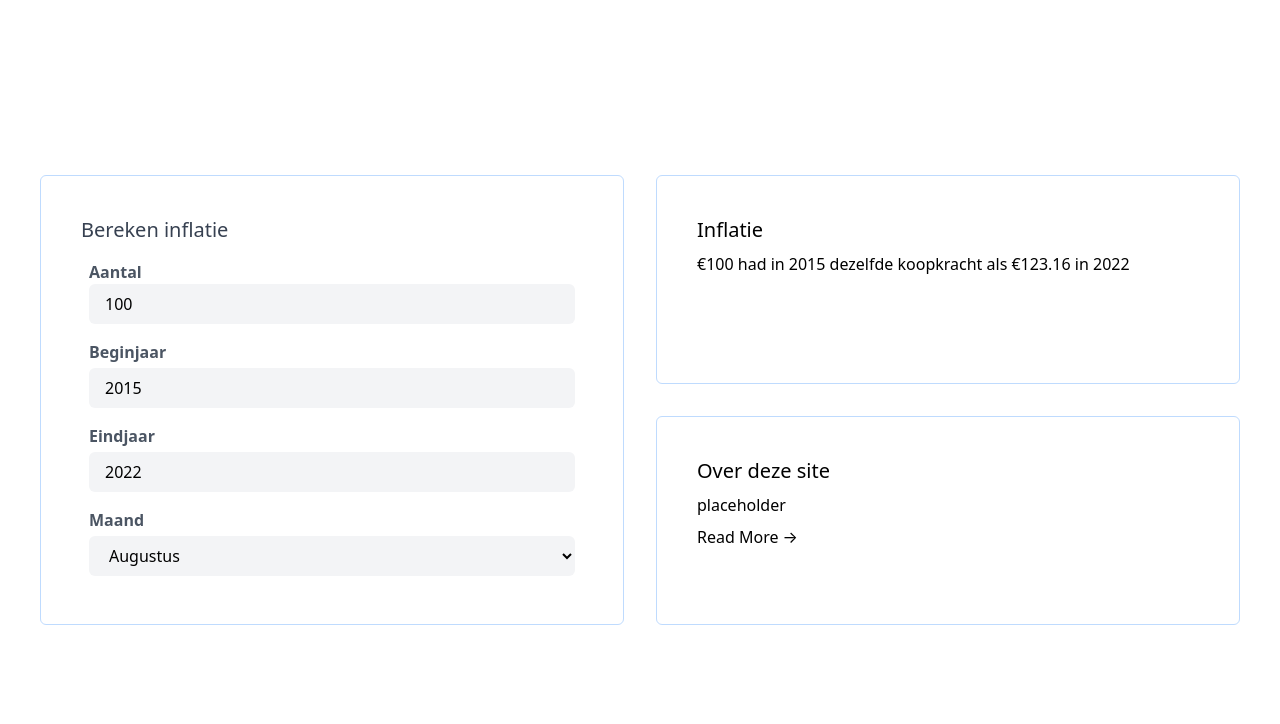
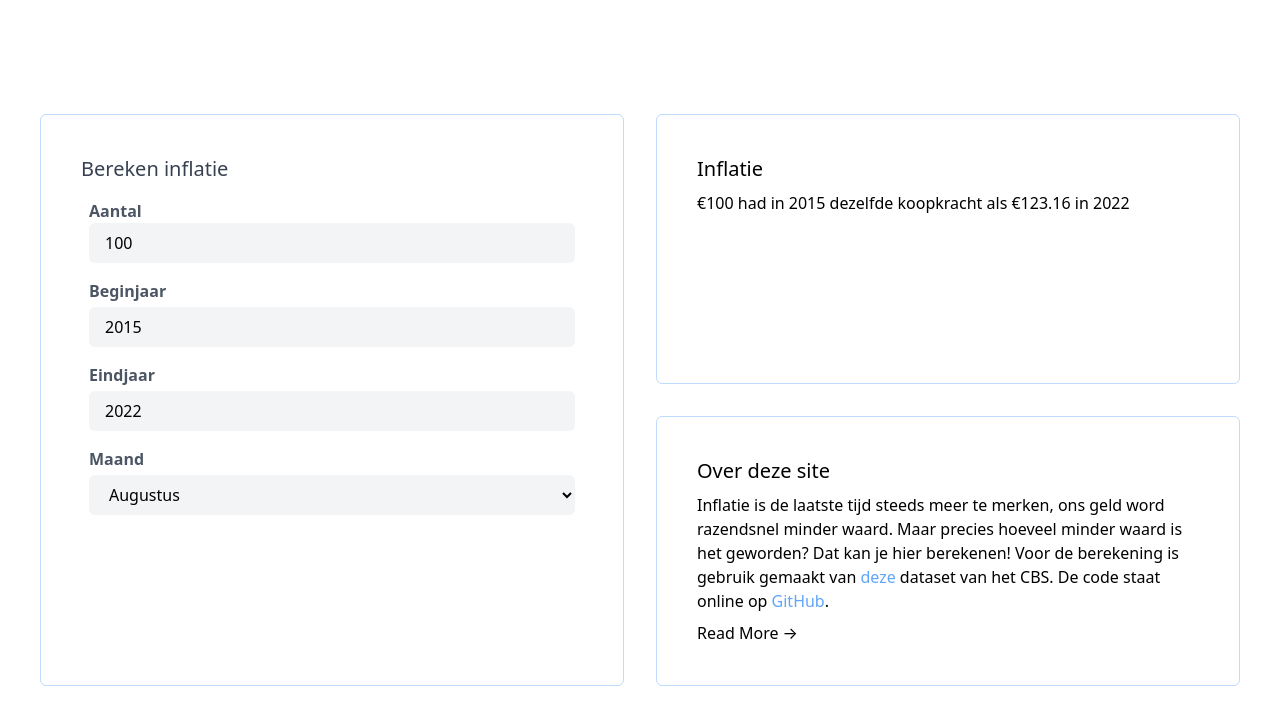
Before and after one commit to NickHuijgen/inflatie-calculator, a Nuxt app: page / in a window 1280 px wide. Shown: the top 724 px of the page. Built offline with nearby package versions, Linux system fonts and the light colour scheme.

Commit message:
Update index.vue

```diff
--- a/pages/index.vue
+++ b/pages/index.vue
@@ -74,7 +74,9 @@
         <div class="flex-1 p-10">
           <h3 class="text-xl font-medium">Over deze site</h3>
           <p class="mt-2">
-            placeholder
+            Inflatie is de laatste tijd steeds meer te merken, ons geld word razendsnel minder waard. Maar precies hoeveel minder waard is het geworden? Dat kan je hier berekenen!
+            Voor de berekening is gebruik gemaakt van <a href="https://opendata.cbs.nl/#/CBS/nl/dataset/70936ned/table?ts=1664823822870" class="text-blue-400">deze</a> dataset van het CBS.
+            De code staat online op <a href="https://github.com/NickHuijgen01/inflatie-calculator" class="text-blue-400">GitHub</a>.
           </p>
           <a href="" class="mt-2 inline-flex">Read More →</a>
         </div>
```
